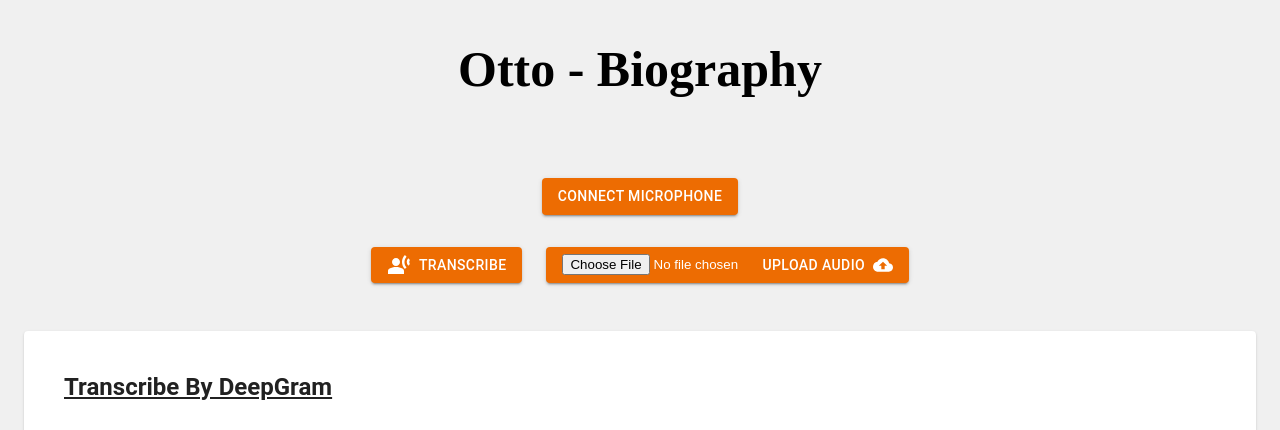
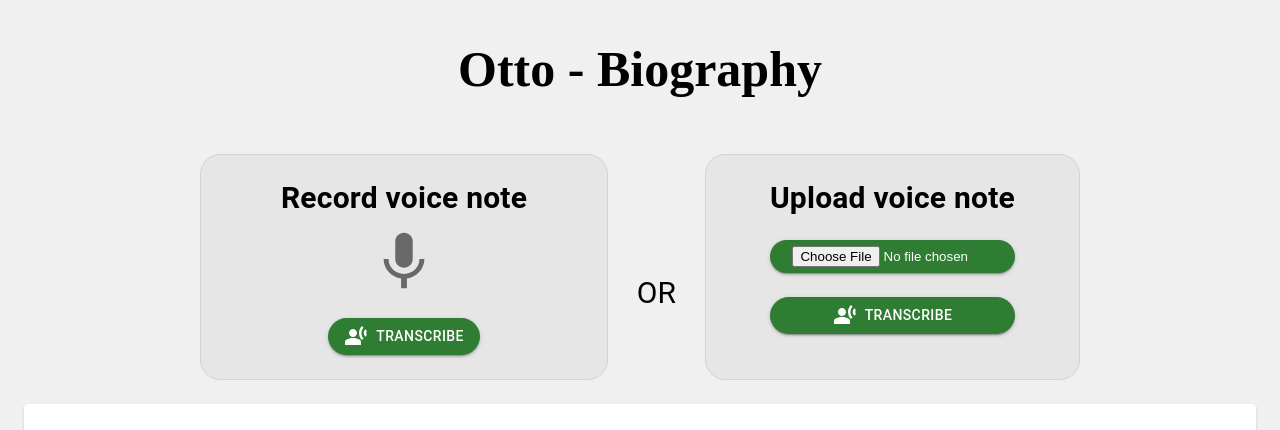
Before and after one commit to normans08/otto-frontend, a Next.js app: page / in a window 1280 px wide. Shown: the top 430 px of the page. Built offline with nearby package versions, Linux system fonts and the light colour scheme; no server answers.

Commit message:
design changes

```diff
--- a/src/components/AudioRecorder.tsx
+++ b/src/components/AudioRecorder.tsx
@@ -1,5 +1,13 @@
 import { useState, useRef, useEffect } from "react";
-import { Box, Typography, Grid, Card, Button, IconButton } from "@mui/material";
+import {
+  Box,
+  Typography,
+  Grid,
+  Card,
+  Button,
+  IconButton,
+  CircularProgress,
+} from "@mui/material";
 import {
   KeyboardVoice,
   Pause,
@@ -19,8 +27,11 @@ const AudioRecorder = ({ transcribeFuc }: any) => {
   const [stream, setStream] = useState<any>(null);
   const [audio, setAudio] = useState<any>(null);
   const [audioFile, setAudioFile] = useState<any>(null);
+  const [recAudio, setRecAudio] = useState<any>(null);
   const [audioChunks, setAudioChunks] = useState<any[]>([]);
   const [pauseRecordingStatus, setPauseRecordingStatus] = useState("");
+  const [loader, setLoader] = useState(false);
+  const [upLoader, setUpLoader] = useState(false);
   const getMicrophonePermission = async () => {
     if ("MediaRecorder" in window) {
       try {
@@ -39,6 +50,7 @@ const AudioRecorder = ({ transcribeFuc }: any) => {
   };
 
   const startRecording = async () => {
+    if (permission) {
       setRecordingStatus("recording");
       let options: any = {
         type: mimeType,
@@ -58,6 +70,7 @@ const AudioRecorder = ({ transcribeFuc }: any) => {
       };
 
       setAudioChunks(localAudioChunks);
+    }
   };
 
   const pauseRecording = () => {
@@ -86,7 +99,9 @@ const AudioRecorder = ({ transcribeFuc }: any) => {
       setAudioChunks([]);
     };
   };
-
+  useEffect(() => {
+    getMicrophonePermission();
+  }, []);
   useEffect(() => {
     (async () => {
       if (audio) {
@@ -98,7 +113,8 @@ const AudioRecorder = ({ transcribeFuc }: any) => {
                 type: mimeType,
               })
           );
-        setAudioFile(recFile);
+        // setAudioFile(recFile);
+        setRecAudio(recFile);
         console.log("file", recFile);
       }
     })();
@@ -106,12 +122,12 @@ const AudioRecorder = ({ transcribeFuc }: any) => {
       // this now gets called when the component unmounts
     };
   }, [audio]);
-  console.log("audio", audio);
   const handleFileChange = (file: any) => {
-    console.log("file", file);
     setAudioFile(file[0]);
   };
   const handleUpload = async () => {
+    setLoader(true);
+
     let data: any = new FormData();
     data.append("audio", audioFile, audioFile?.name);
     let uploadedRes: any = await axios({
@@ -125,13 +141,34 @@ const AudioRecorder = ({ transcribeFuc }: any) => {
       const { data } = uploadedRes;
 
       transcribeFuc(data?.secure_url);
+      setLoader(false);
     } else {
+      setLoader(false);
     }
   };
+  const handleRecUpload = async () => {
+    setUpLoader(true);
 
+    let data: any = new FormData();
+    data.append("audio", recAudio, recAudio?.name);
+    let uploadedRes: any = await axios({
+      method: "post",
+      url: "https://dark-plum-caterpillar-ring.cyclic.app/audio/upload",
+      data,
+    })
+      .then((response) => response)
+      .catch((err) => err.response);
+    if (uploadedRes.status === 200) {
+      const { data } = uploadedRes;
+
+      transcribeFuc(data?.secure_url);
+      setUpLoader(false);
+    } else {
+      setUpLoader(false);
+    }
+  };
   return (
-    <Box sx={{ display: "flex", justifyContent: "center" }}>
-      <Box>
+    <>
       <Typography
         variant="inherit"
         sx={{
@@ -143,15 +180,36 @@ const AudioRecorder = ({ transcribeFuc }: any) => {
       >
         Otto - Biography
       </Typography>
+
       <Box
         sx={{
           display: "flex",
-            justifyContent: "center",
-
-            mt: 10,
+          justifyContent: "space-between",
+          pl: 25,
+          gap: 2,
+          pr: 25,
+          mt: 7,
         }}
       >
-          {!permission ? (
+        <Box
+          sx={{
+            p: 3,
+            pl: 10,
+            pr: 10,
+            display: "flex",
+            flexDirection: "column",
+            background: "	#e6e6e6",
+            border: "1px solid 	#D3D3D3",
+            borderRadius: "20px",
+          }}
+        >
+          <Typography
+            variant="h4"
+            sx={{ textAlign: "center", fontSize: "30px", fontWeight: "600" }}
+          >
+            Record voice note
+          </Typography>
+          {/* {!permission ? (
             <Button
               variant="contained"
               color="warning"
@@ -160,39 +218,63 @@ const AudioRecorder = ({ transcribeFuc }: any) => {
             >
               Connect Microphone
             </Button>
-          ) : null}
-          {permission ? (
-            <IconButton onClick={startRecording}>
+          ) : null} */}
+
+          <IconButton
+            onClick={startRecording}
+            disabled={loader ? true : false}
+            sx={{
+              alignItems: "center",
+              // "&.css-1yqn7wg-MuiButtonBase-root-MuiIconButton-root": {
+              //   background: "none !important",
+              // },
+              "& .css-1yqn7wg-MuiButtonBase-root-MuiIconButton-root": {
+                background: "none !important",
+              },
+            }}
+          >
             <KeyboardVoice
               sx={{
                 fontSize: "70px",
+                alignItems: "center",
                 color: recordingStatus !== "inactive" ? "green" : "",
               }}
             />
           </IconButton>
-          ) : null}
-        </Box>
 
-        <Box sx={{ display: "flex", justifyContent: "center" }}>
+          <Box
+            sx={{
+              display: "flex",
+              flexDirection: "column",
+              alignItems: "center",
+            }}
+          >
             {permission ? (
               // <button onClick={stopRecording} type="button">
               //   Stop Recording
               // </button>
               <>
-              <IconButton onClick={stopRecording}>
+                <Box>
+                  <IconButton
+                    onClick={stopRecording}
+                    disabled={loader ? true : false}
+                  >
                     <StopCircle
                       sx={{
-                    fontSize: "20px",
+                        fontSize: "25px",
                         color: recordingStatus !== "inactive" ? "red" : "",
                       }}
                     />
                   </IconButton>
 
                   {recordingStatus === "inactive" ? (
-                <IconButton onClick={resumeRecording}>
+                    <IconButton
+                      onClick={resumeRecording}
+                      disabled={loader ? true : false}
+                    >
                       <PlayArrow
                         sx={{
-                      fontSize: "20px",
+                          fontSize: "25px",
                           color: recordingStatus !== "inactive" ? "green" : "",
                         }}
                       />
@@ -201,56 +283,39 @@ const AudioRecorder = ({ transcribeFuc }: any) => {
                     <IconButton onClick={pauseRecording}>
                       <Pause
                         sx={{
-                      fontSize: "20px",
+                          fontSize: "25px",
                           color: recordingStatus !== "inactive" ? "green" : "",
                         }}
                       />
                     </IconButton>
                   )}
+                </Box>
               </>
             ) : null}
-        </Box>
 
-        <Box
-          sx={{
-            display: "flex",
-            justifyContent: "center",
-            mt: 4,
-            flexDirection: "column",
-          }}
+            {audio ? <audio src={audio} controls></audio> : null}
+
+            <Button
+              variant="contained"
+              color="success"
+              sx={{ mt: 2, borderRadius: "30px " }}
+              disabled={loader ? true : false}
+              onClick={handleRecUpload}
             >
-          {/* <audio src={audio} controls></audio> */}
-          {audio ? (
-            <Box sx={{ display: "flex", justifyContent: "center" }}>
-              <audio src={audio} controls></audio>
-            </Box>
-          ) : null}
-          <Box
-            sx={{
-              display: "flex",
-              alignItems: "center",
-              justifyContent: "center",
-              gap: 3,
-              mb: 3,
-            }}
-          >
-            <Button variant="contained" color="warning" onClick={handleUpload}>
               <Transcribe sx={{ mr: 1 }} />
-              Transcribe
+              {upLoader ? (
+                <CircularProgress size="20px" sx={{ ml: 3, color: "#fff" }} />
+              ) : (
+                <>Transcribe</>
+              )}
             </Button>
 
-            <Button variant="contained" color="warning">
-              <input
-                type="file"
-                onChange={(e) => handleFileChange(e.target.files)}
-                style={{ width: "200px" }}
-              />
-              Upload Audio
-              <CloudUpload sx={{ ml: 1, fontSize: "20px" }} />
-            </Button>
-          </Box>
             {audio ? (
-            <Button variant="contained" color="success">
+              <Button
+                variant="contained"
+                color="success"
+                sx={{ mt: 2, borderRadius: "30px " }}
+              >
                 <a
                   style={{
                     textDecoration: "none",
@@ -261,13 +326,69 @@ const AudioRecorder = ({ transcribeFuc }: any) => {
                   download
                   href={audio}
                 >
-                Download Recording <Download sx={{ ml: 2, fontSize: "20px" }} />
+                  Download Recording{" "}
+                  <Download sx={{ ml: 2, fontSize: "20px" }} />
                 </a>
               </Button>
             ) : null}
           </Box>
         </Box>
+        <Box>
+          <Typography variant="h4" sx={{ fontSize: "30px", mt: 15 }}>
+            OR
+          </Typography>
         </Box>
+        <Box
+          sx={{
+            display: "flex",
+            flexDirection: "column",
+            background: "	#e6e6e6",
+            border: "1px solid 	#D3D3D3",
+            borderRadius: "20px",
+            p: 3,
+            pl: 8,
+            pr: 8,
+          }}
+        >
+          <Typography
+            variant="h4"
+            sx={{ textAlign: "center", fontSize: "30px", fontWeight: "600" }}
+          >
+            Upload voice note
+          </Typography>
+          <Button
+            variant="contained"
+            color="success"
+            sx={{ mt: 3, borderRadius: "30px " }}
+          >
+            <input
+              type="file"
+              disabled={upLoader ? true : false}
+              onChange={(e) => handleFileChange(e.target.files)}
+              style={{ width: "200px" }}
+            />
+          </Button>
+
+          <Button
+            sx={{
+              mt: 3,
+              borderRadius: "30px ",
+            }}
+            disabled={upLoader ? true : false}
+            variant="contained"
+            color="success"
+            onClick={handleUpload}
+          >
+            <Transcribe sx={{ mr: 1 }} />
+            {loader ? (
+              <CircularProgress size="20px" sx={{ ml: 3, color: "#fff" }} />
+            ) : (
+              <>Transcribe</>
+            )}
+          </Button>
+        </Box>
+      </Box>
+    </>
   );
 };
 
--- a/src/styles/globals.css
+++ b/src/styles/globals.css
@@ -5,3 +5,6 @@ body{
   margin:0;
   background-color: #f0f0f0;
 }
+.css-1vtpnhp-MuiButtonBase-root-MuiIconButton-root:hover{
+  background: none !important;
+}
```
Also changed, not shown: src/pages/index.tsx (+42 -19 lines). Lines whose indentation alone changed are shown as unchanged.
